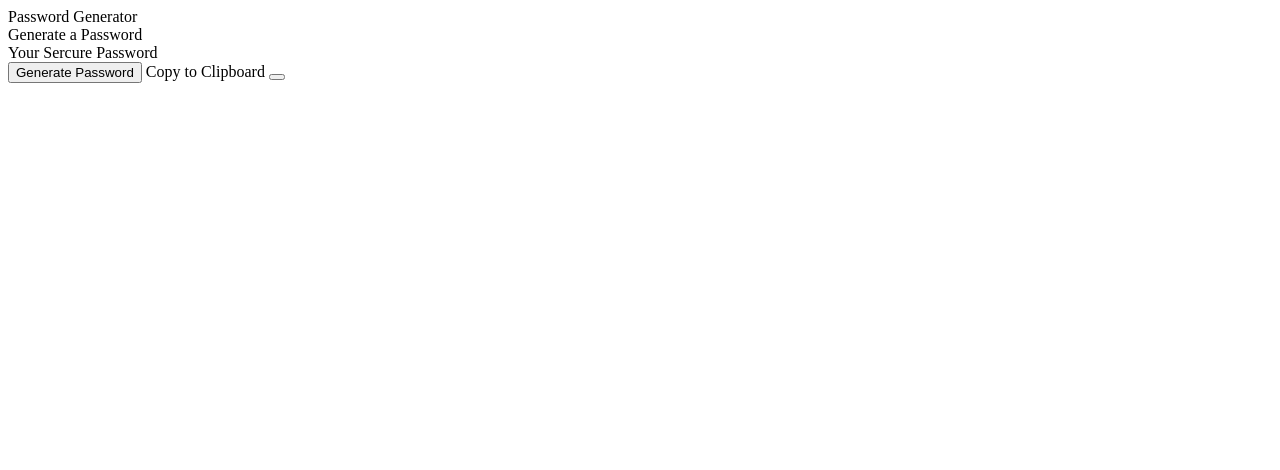
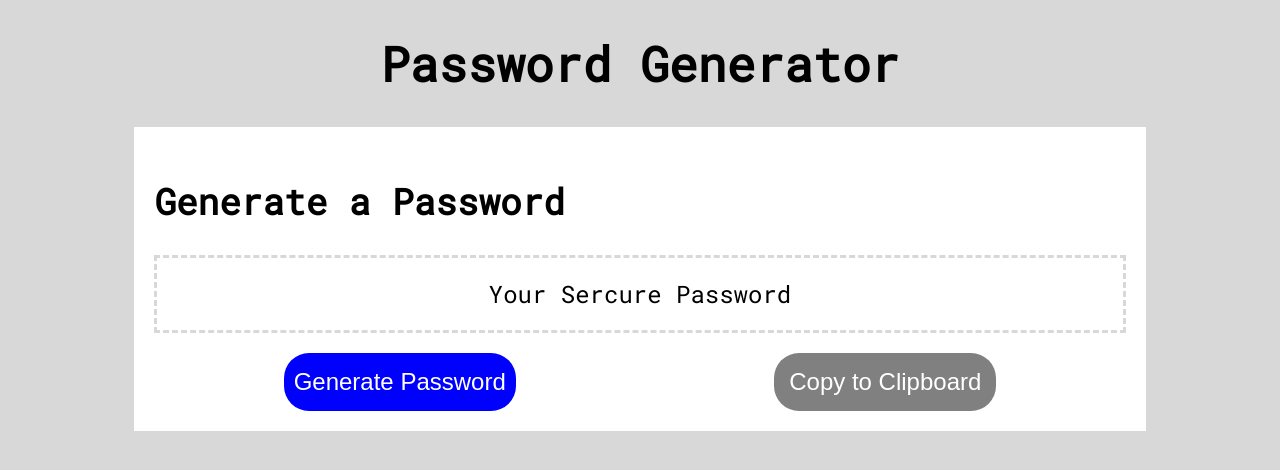
Before and after one commit to SteelersFan254/PasswordGenerator, a plain HTML site: page index.html in a window 1280 px wide. Drawn offline with Linux system fonts and the light colour scheme.

Commit message:
made all the css

```diff
--- a/index.html
+++ b/index.html
@@ -1,37 +1,43 @@
 <!DOCTYPE html>
 <html lang="en">
+
 <head>
     <meta charset="UTF-8">
     <meta http-equiv="X-UA-Compatible" content="IE=edge">
     <meta name="viewport" content="width=device-width, initial-scale=1.0">
     <title>Password Generator</title>
-    <link type="stylesheet" href="style.css">
+    <link rel="stylesheet" href="./style.css">
+    <link rel="preconnect" href="https://fonts.gstatic.com">
+    <link href="https://fonts.googleapis.com/css2?family=Roboto+Mono&display=swap" rel="stylesheet">
 </head>
+
 <body>
 
     <script src="./script.js"></script>
 
     <header>
-        <span>Password Generator</span>
+        <h1>Password Generator</h1>
     </header>
-    <div id="container">
-        <div>
-            <span>Generate a Password</span>
+    <div id="card">
+        <div id="cardHeader">
+            <h2>Generate a Password</h2>
         </div>
-        <div id="generatedPassword">
-            <span>Your Sercure Password</span>
+        <div id="passwordBox">
+            <p id="generatedPassword">Your Sercure Password</p>
         </div>
-        <button id="createPassword">
-            <span>Generate Password</span>
-        </button>
-            <span>Copy to Clipboard</span>
-        <button id="copyPassword">
-
-        </button>
+        <div id="cardFooter">
+            <button id="createPassword">
+                <span>Generate Password</span>
+            </button>
+            <button id="copyPassword">
+                <span>Copy to Clipboard</span>
+            </button>
+        </div>
     </div>
 
 
 
 
 </body>
+
 </html>
--- a/style.css
+++ b/style.css
@@ -0,0 +1,52 @@
+body {
+    font-size: 24px;
+    background-color: rgb(216, 216, 216);
+    font-family: 'Roboto Mono', monospace;
+}
+
+header {
+    text-align: center;
+}
+#card {
+    background-color: white;
+    width: 80%;
+    margin: 0 auto;
+    padding: 20px;
+    box-sizing: border-box;
+}
+
+#passwordBox {
+    border-style: dashed;
+    border-width: 3px;
+    border-color: rgb(216,216,216);
+    text-align: center;
+    margin-bottom: 20px;;
+}
+
+#generatedPassword {
+    margin: 20px;
+}
+
+#cardFooter {
+    display:flex;
+    justify-content:space-around;
+}
+#createPassword {
+    background-color: blue;
+    color: white;
+    border-radius: 25px;
+    border-style: none;
+    padding:10px;
+    font-size: 24px;
+
+}
+
+#copyPassword {
+    background-color: grey;
+    color: white;
+    border-radius: 25px;
+    border-style: none;
+    padding:15px;
+    font-size: 24px;
+
+}
```
